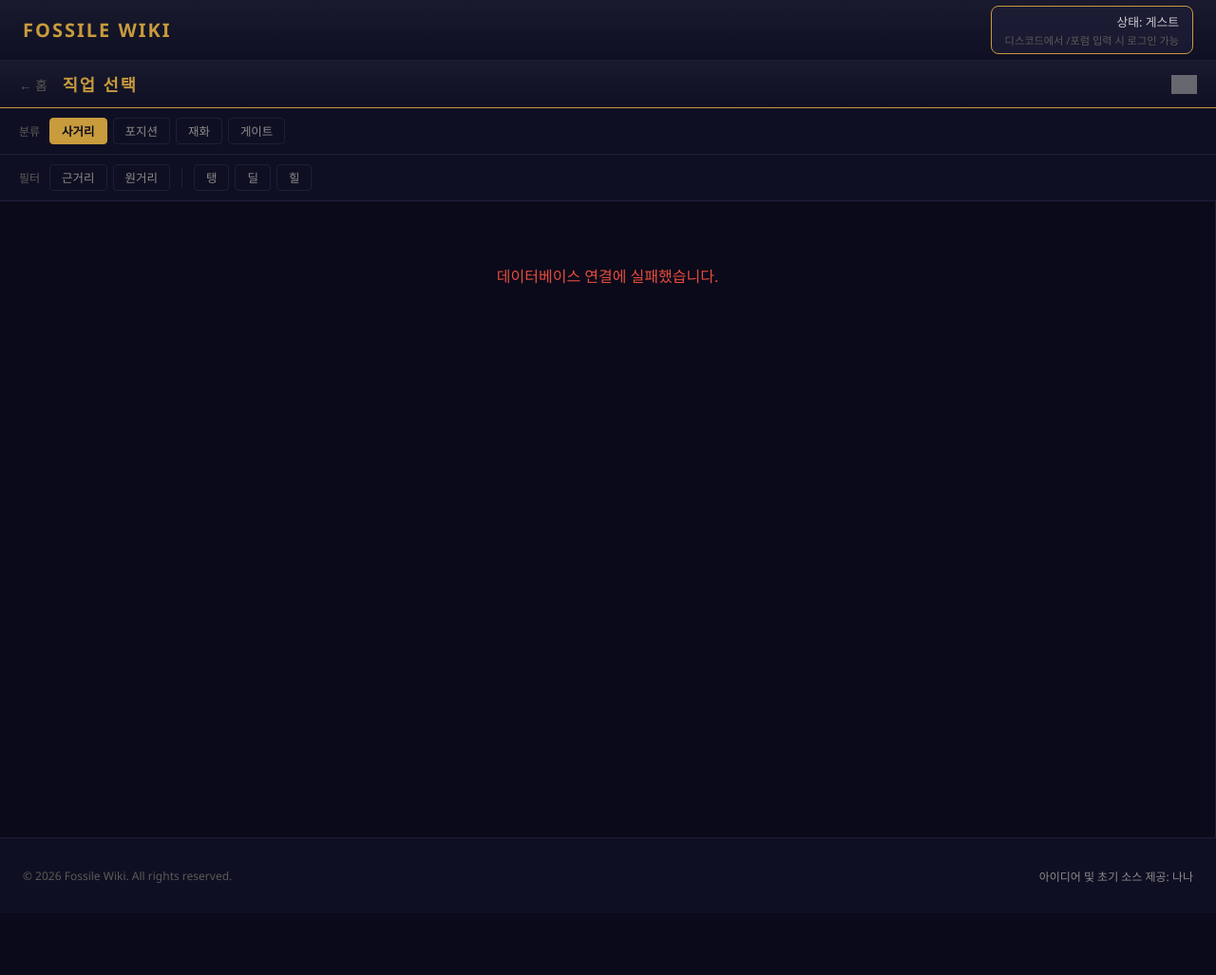
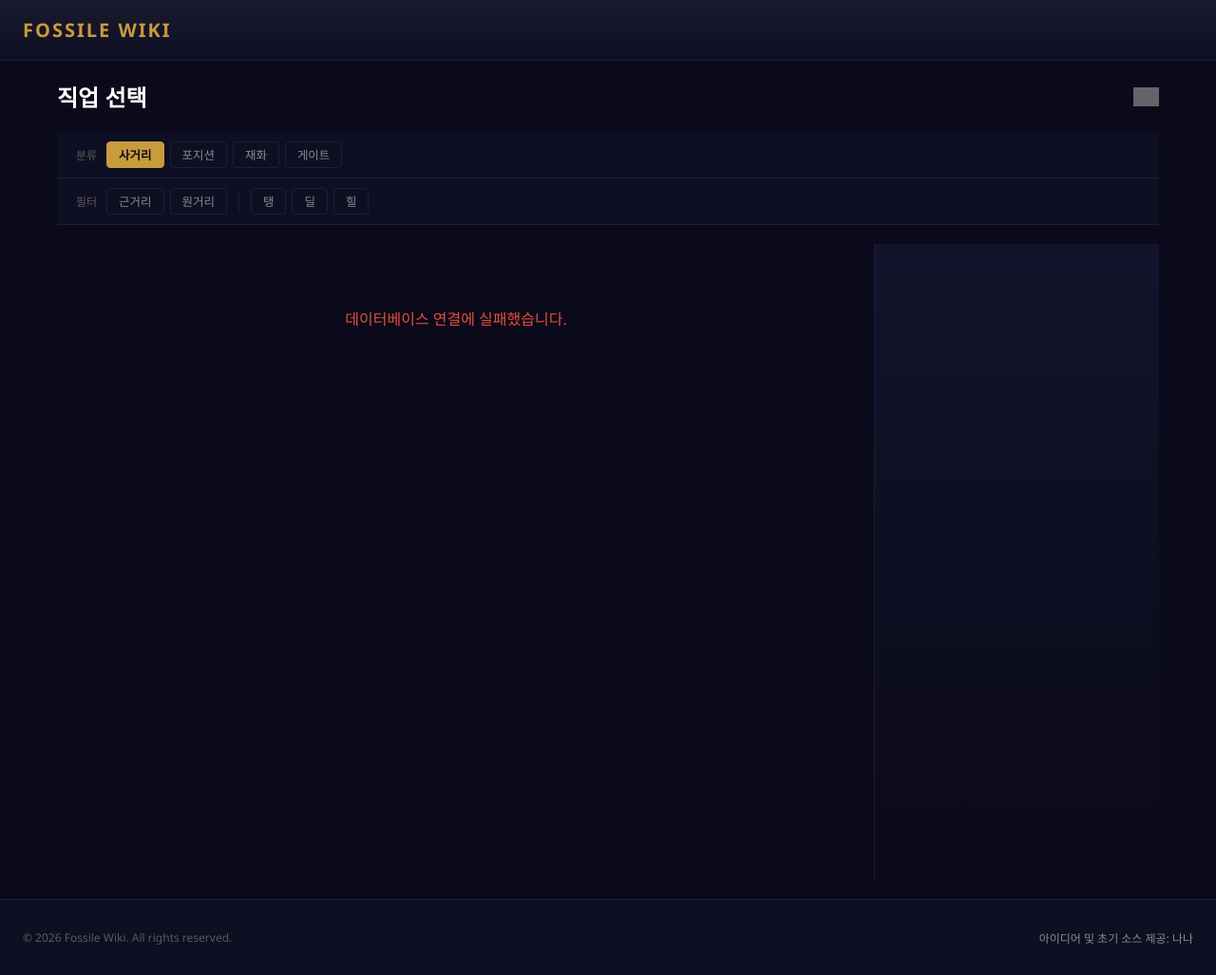
Before and after one commit to mmmphyun/rpg_sync_project, a Python web app: template src/web/templates/jobs.html in a window 1280 px wide. Shown: the whole page at 95% size. Before the commit the page ends 930 px from the top, so only its background shows below. Run offline with Jinja, Linux system fonts and the light colour scheme; the template is opened without the code that fills it, so the values that code supplies are empty; grey boxes are pictures that could not be loaded.

Commit message:
feat: 레이아웃 변경 및 캐시 버스팅 적용

```diff
--- a/src/web/templates/index.html
+++ b/src/web/templates/index.html
@@ -84,6 +84,6 @@
         </div>
     </footer>
 
-    <script src="/static/index.js"></script>
+    <script src="/static/index.js?v=1.0.1"></script>
 </body>
 </html>
--- a/src/web/templates/jobs.html
+++ b/src/web/templates/jobs.html
@@ -12,23 +12,20 @@
     <div class="header-container">
         <h1 class="logo" onclick="location.href='/'">Fossile Wiki</h1>
         <div id="user-status-area" class="user-card-anchor">
-            <div class="user-card guest">
-                <span class="status-label">상태: 게스트</span>
-                <span class="login-guide">디스코드에서 /포럼 입력 시 로그인 가능</span>
-            </div>
             </div>
     </div>
 </header>
 
-<!-- 상단 바 -->
-<div class="top-bar">
-  <a href="/" class="back-link">← 홈</a>
-  <h1>직업 선택</h1>
-  <span class="job-count" id="jobCount"></span>
-  <img src="https://visitor-badge.laobi.icu/badge?page_id=jaeunify.do-it-minecraft-fossile.jobs" alt="방문자수" style="height:20px; vertical-align:middle; opacity:0.6;">
+<div class="content-container" style="max-width: 1200px; margin: 0 auto; padding: 20px;">
+
+    <div class="page-title-area" style="display: flex; justify-content: space-between; align-items: center; margin-bottom: 20px;">
+        <h2 style="color: #fff; margin: 0;">직업 선택</h2>
+        <div class="meta-info" style="display: flex; align-items: center; gap: 15px;">
+            <span class="job-count" id="jobCount" style="color: #8b8b8b; font-size: 0.9rem;"></span>
+            <img src="https://visitor-badge.laobi.icu/badge?page_id=jaeunify.do-it-minecraft-fossile.jobs" alt="방문자수" style="height:20px; opacity:0.6;">
+        </div>
     </div>
 
-<!-- 분류 바 -->
     <div class="filter-bar">
         <span class="filter-label">분류</span>
         <button class="filter-btn active" data-sort="range">사거리</button>
@@ -36,7 +33,7 @@
         <button class="filter-btn" data-sort="resource">재화</button>
         <button class="filter-btn" data-sort="gate">게이트</button>
     </div>
-<!-- 필터 바 -->
+
     <div class="filter-bar">
         <span class="filter-label">필터</span>
         <button class="filter-btn tag-filter" data-key="range" data-val="근거리">근거리</button>
@@ -47,11 +44,11 @@
         <button class="filter-btn tag-filter" data-key="position" data-val="힐">힐</button>
     </div>
 
-<!-- 메인 -->
-<div class="main">
-  <div class="grid-area" id="app"></div>
-  <div class="sidebar" id="sidebar">
+    <div class="main" style="display: flex; gap: 20px; margin-top: 20px;">
+        <div class="grid-area" id="app" style="flex: 1;"></div>
+        <div class="sidebar" id="sidebar" style="width: 300px;">
             <div class="sidebar-inner" id="sidebarContent"></div>
+        </div>
     </div>
 </div>
 
@@ -66,6 +63,7 @@
   window.INITIAL_JOBS_DATA = {{ jobs_json | safe }};
 </script>
 <script src="/static/main.js"></script>
+<script src="/static/index.js?v=1.0.1"></script>
 
 <div class="lightbox" id="lightbox"><img src="" alt=""></div>
 
```
Lines whose indentation alone changed are shown as unchanged.
